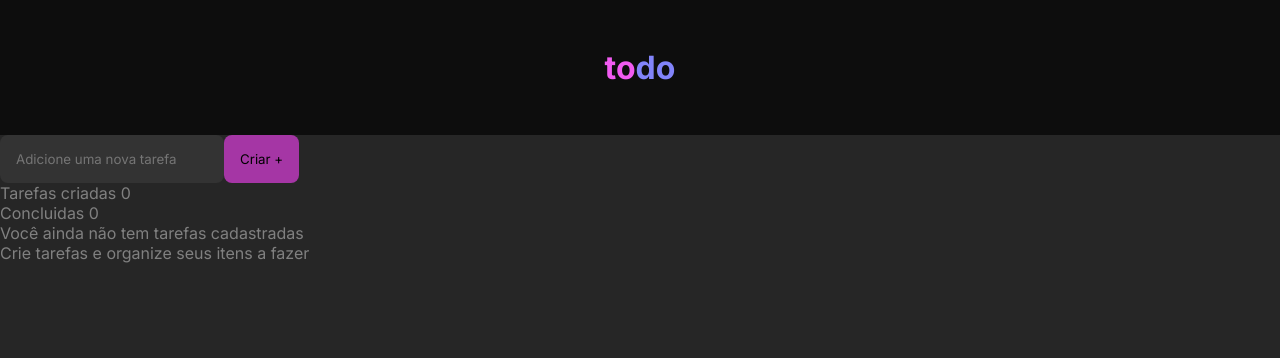
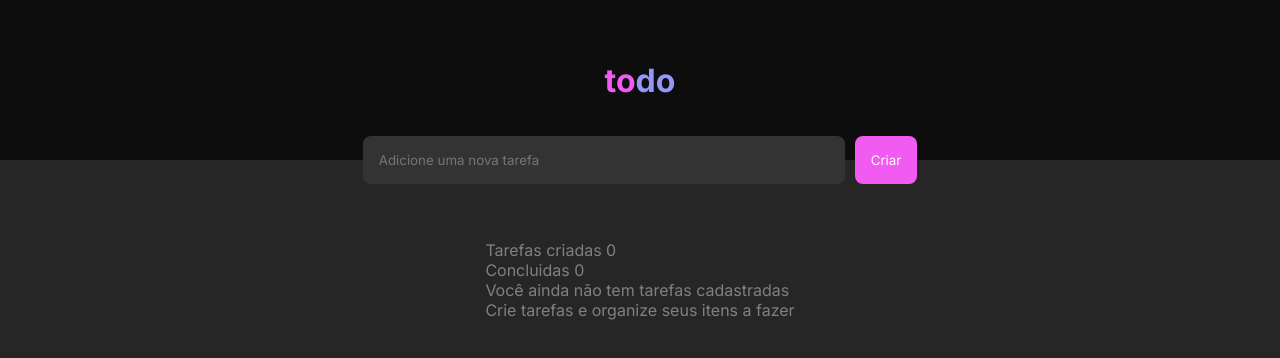
Before and after one commit to aninhabort/to-do-list, a React (Vite) app: page / in a window 1280 px wide. Shown: the top 358 px of the page. Built offline with nearby package versions, Linux system fonts and the light colour scheme.

Commit message:
corrigindo o css e colocando position relative no background preto

```diff
--- /dev/null
+++ b/src/App.module.css
@@ -0,0 +1,12 @@
+.main-page {
+    display: flex;
+    align-items: center;
+    justify-content: center;
+}
+
+.header-background {
+    background-color: var(--gray-700);
+    width: 100%;
+    height: 10rem;
+    position: relative;
+}
--- a/src/App.tsx
+++ b/src/App.tsx
@@ -2,10 +2,12 @@ import Body from "./components/Body"
 import Header from "./components/Header"
 
 import './global.css'
+import style from './App.module.css'
 
 function App() {
   return (
-    <div>
+    <div className={style['main-page']}>
+      <div className={style['header-background']}></div>
       <Header />
       <Body />
     </div>
--- a/src/components/Body.module.css
+++ b/src/components/Body.module.css
@@ -1,22 +1,46 @@
+.content {
+    align-items: center;
+    display: flex;
+    justify-content: center;
+    position: absolute;
+    width: 100%;
+}
+
 .createTask {
     display: flex;
-    flex-flow: row;
+    margin-top: 160px;
 }
 
 .input {
     background-color: var(--gray-400, #262626);
     border-radius: 8px;
     border: none;
+    margin-right: 10px;
     padding: 16px;
+    width: 450px;
+    height: 16px;
     gap: 8px;
 }
 
 .buttonCreate {
     align-items: center;
-    background-color: var(--pink-dark);
+    background-color: var(--pink);
     border: none;
     border-radius: 8px;
+    color: white;
     padding: 16px;
     justify-content: center;
     gap: 8px;
 }
+
+.buttonCreate:hover {
+    background-color: var(--pink-dark);
+    color: var(--purple);
+}
+
+.tasks {
+    display: flex;
+    flex-flow: column;
+    position: absolute;
+    margin-top: 400px;
+}
--- a/src/components/Body.tsx
+++ b/src/components/Body.tsx
@@ -2,23 +2,23 @@ import styles from './Body.module.css';
 
 const Body = () => {
     return (
-        <div>
+        <div className={styles.content}>
             <div className={styles.createTask}>
                 <input className={styles.input} placeholder="Adicione uma nova tarefa" />
                 <button className={styles.buttonCreate}>
-                    Criar +
+                    Criar
                 </button>
             </div>
 
-            <div>
-                <p>Tarefas criadas <span>0</span></p>
-                <p>Concluidas <span>0</span></p>
-            </div>
-
-            <div>
+            <div className={styles.tasks}>
+                <div>
+                    <p>Tarefas criadas <span>0</span></p>
+                    <p>Concluidas <span>0</span></p>
+                </div>
                 <p>Você ainda não tem tarefas cadastradas</p>
                 <p>Crie tarefas e organize seus itens a fazer</p>
             </div>
+
         </div>
     )
 }
--- a/src/components/Header.module.css
+++ b/src/components/Header.module.css
@@ -1,8 +1,9 @@
 .header {
-    background-color: var(--gray-700);
     display: flex;
     justify-content: center;
-    padding: 3rem 0;
+    margin-top: 3rem;
+    margin-bottom: 3rem;
+    position: absolute;
 }
 
 .h1Color1 {
--- a/src/global.css
+++ b/src/global.css
@@ -9,10 +9,10 @@
     --gray-700: #0D0D0D;
 
     /* PRODUTO */
-    --purple: #8284FA;
-    --purple-dark: #5E60CE;
+    --purple: #9596fa;
+    --purple-dark: #696bd3;
     --pink: #f15bf1;
-    --pink-dark: #a536a5;
+    --pink-dark: #b441b4;
 
     /* FEEDBACK */
     --danger: #E25858;
```
